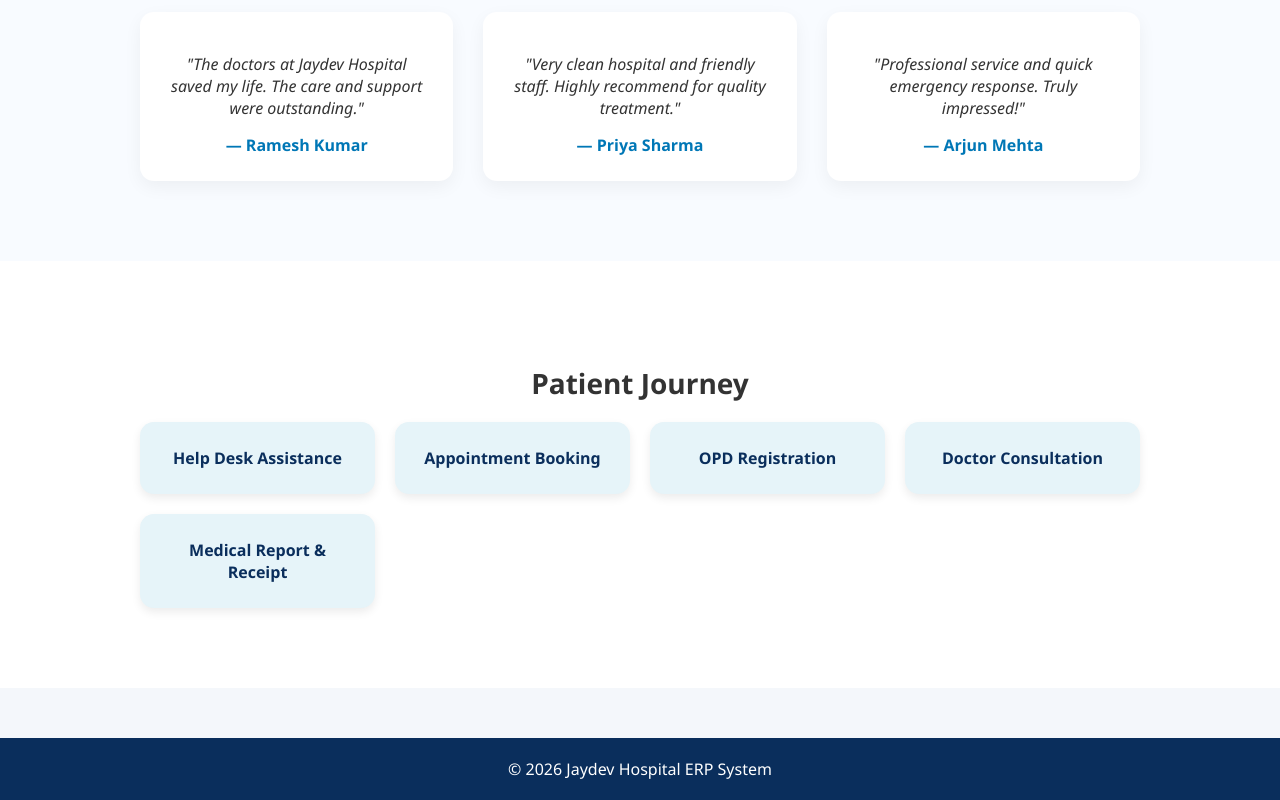
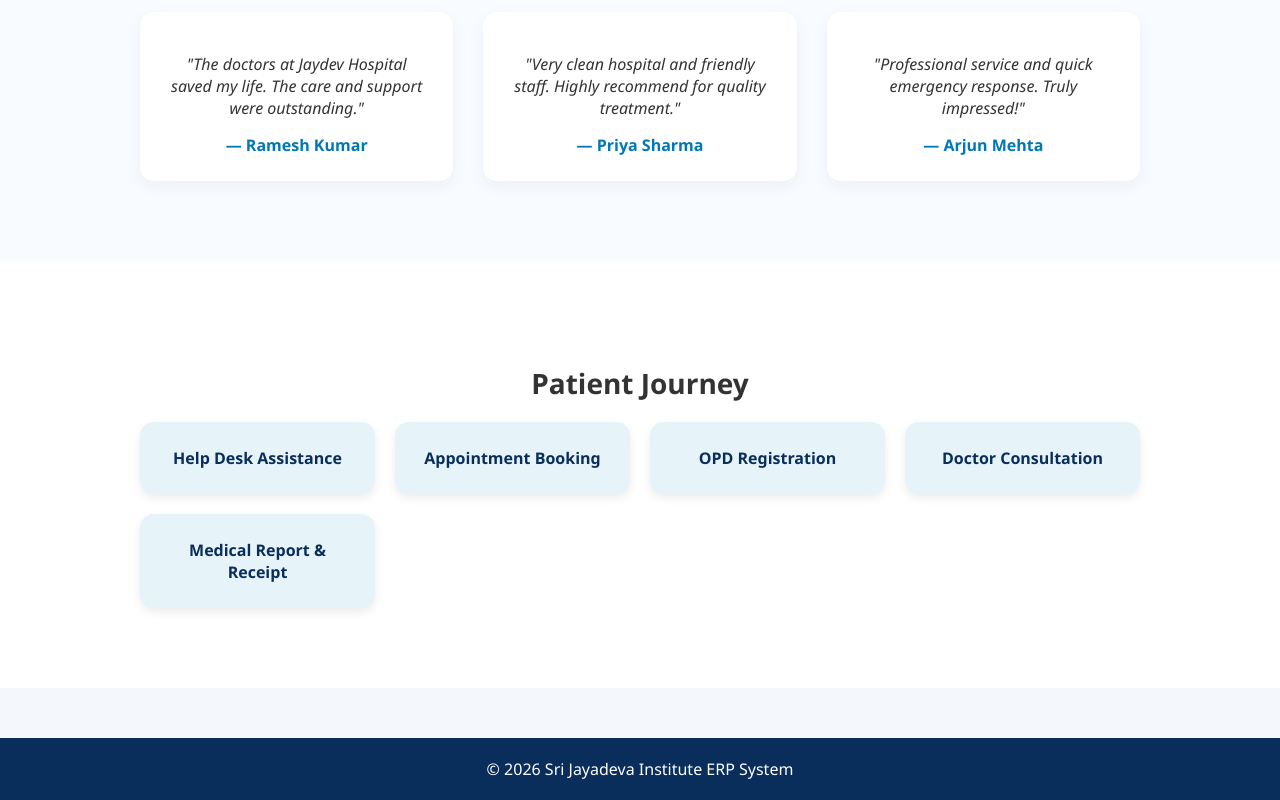
Before and after one commit to Ishikaraj-30/Hospital-website, a React (Create React App) app: page / in a window 1280 px wide. Shown: the part 2917-3717 px from the top of the page. Built offline with nearby package versions, Linux system fonts and the light colour scheme.

Commit message:
ERP System

```diff
--- a/src/App.js
+++ b/src/App.js
@@ -542,7 +542,7 @@ function App() {
         <Route path="/ot" element={<OperationTheater />} />
       </Routes>
       <footer className="footer">
-       © 2026 Jaydev Hospital ERP System
+       © 2026 Sri Jayadeva Institute ERP System
       </footer>
     </Router>
   );
```
